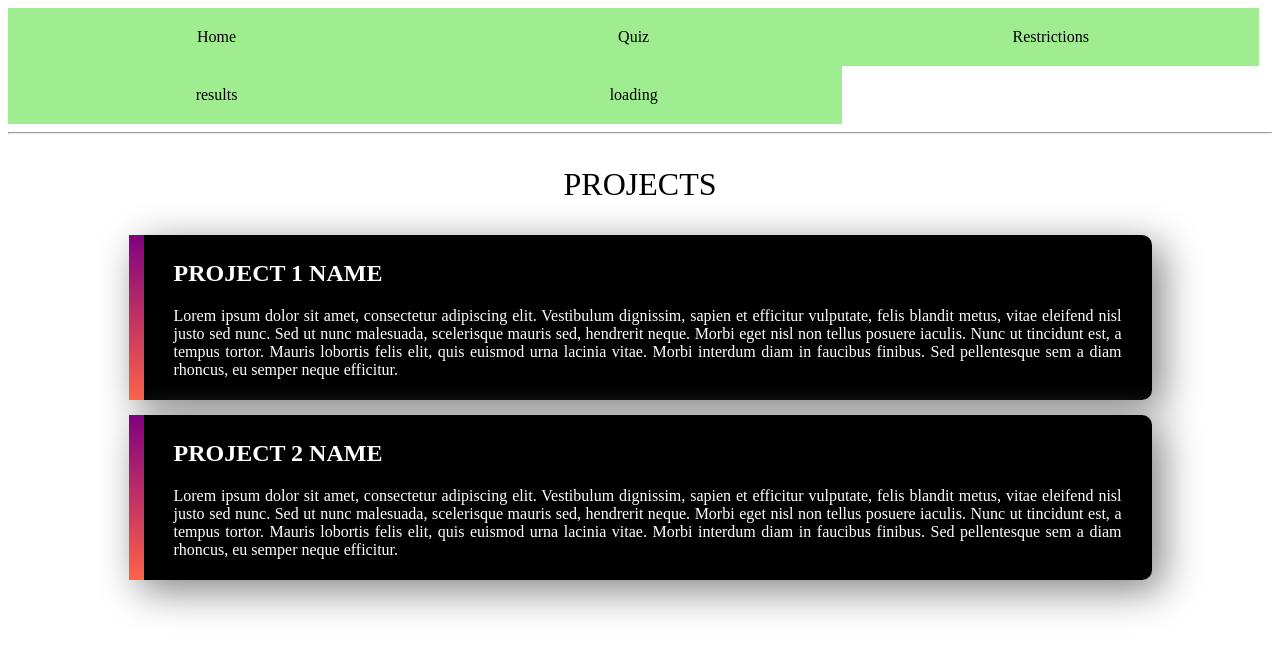
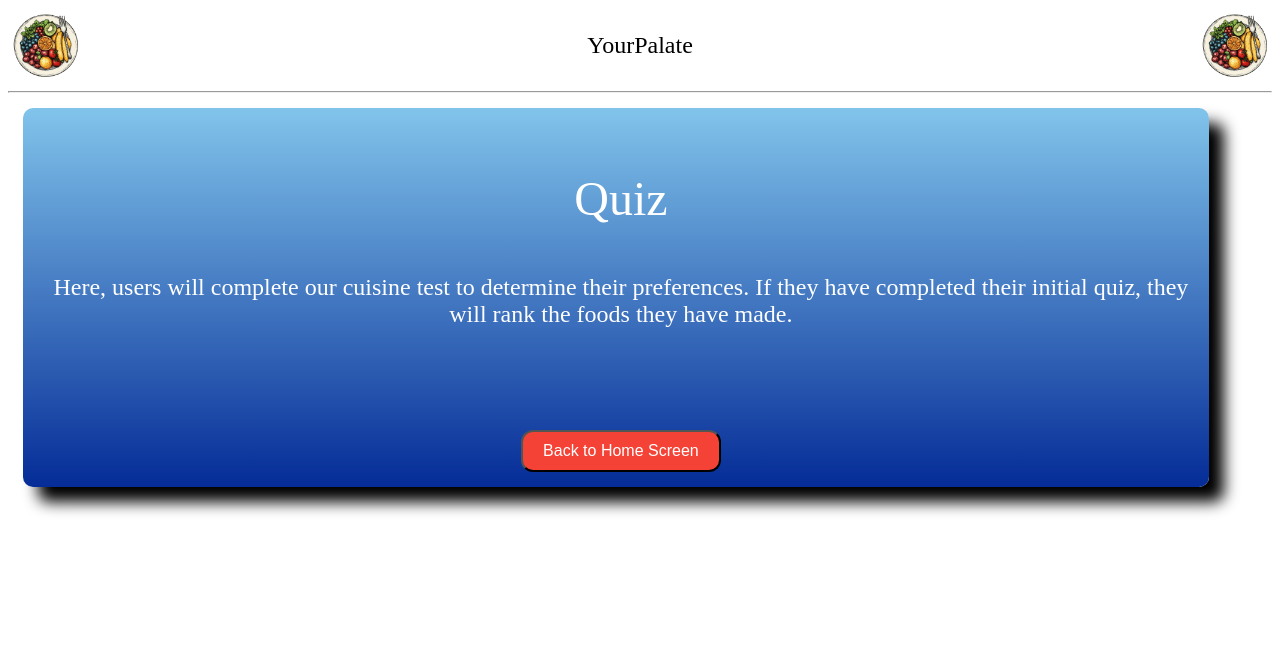
Before and after one commit to bitNathan/YourPalate, a Django app: page /YourPalate/quiz/ in a window 1280 px wide. Shown: the top 654 px of the page. Run offline with Django 4.2, Linux system fonts and the light colour scheme.

Commit message:
formatted website pages

```diff
--- a/src/web_design/sample_site/static/styles/style.css
+++ b/src/web_design/sample_site/static/styles/style.css
@@ -1,8 +1,8 @@
-navbar {
+logobar {
     width: 100%;
     margin:0px 0;
   }
-      navbar ul{
+  logobar ul{
     width: 100%;
     list-style: none;
     margin: 0;
@@ -10,11 +10,11 @@ navbar {
     overflow: hidden;
   }
 
-  navbar ul li{
+  logobar ul li{
     width: 33%;
     float: left;
   }
-      navbar ul li a{
+  logobar ul li a{
     text-decoration: none;
     color: rgb(0, 0, 0);
     text-align: center;
@@ -24,7 +24,7 @@ navbar {
     background-color: rgb(160, 236, 145);
   }
 
-  navbar ul li a:hover {
+  logobar ul li a:hover {
     background-color: rgb(11, 221, 29);
   }
 
--- a/src/web_design/sample_site/templates/loading.html
+++ b/src/web_design/sample_site/templates/loading.html
@@ -1,4 +1,4 @@
-{% include 'navbar.html' %}
+{% include 'logobar.html' %}
 {% load static %}
 <link rel="stylesheet" href="{% static 'styles/style.css' %}">
 <title>Home</title>
--- /dev/null
+++ b/src/web_design/sample_site/templates/logobar.html
@@ -0,0 +1,13 @@
+{% load static %}
+<link rel="stylesheet" href="{% static 'styles/style.css' %}">
+<logobar>
+  <span style="font-size: 24px; display: block; text-align: center;">
+    <div style="display: flex; justify-content: space-between; align-items: center;">
+      <img src="{% static 'images/logo.png' %}" width="75" height="75" style="margin-right: 10px;">
+      <span style="flex-grow: 1; text-align: center;">YourPalate</span>
+      <img src="{% static 'images/logo.png' %}" width="75" height="75" style="margin-left: 10px;">
+    </div>
+  </span>
+
+</logobar>
+<hr>
--- a/src/web_design/sample_site/templates/navbar.html
+++ /dev/null
@@ -1,12 +0,0 @@
-{% load static %}
-<link rel="stylesheet" href="{% static 'styles/style.css' %}">
-<navbar>
-    <ul>
-      <li><a href="/YourPalate/home">Home</a></li>
-      <li><a href="/YourPalate/quiz">Quiz</a></li>
-      <li><a href="/YourPalate/restrictions">Restrictions</a></li>
-      <li><a href="/YourPalate/results">results</a></li>
-      <li><a href="/YourPalate/loading">loading</a></li>
-    </ul>
-</navbar>
-<hr>
--- a/src/web_design/sample_site/templates/quiz.html
+++ b/src/web_design/sample_site/templates/quiz.html
@@ -1,40 +1,20 @@
-{% include 'navbar.html' %}
+{% include 'logobar.html' %}
 {% load static %}
 <link rel="stylesheet" href="{% static 'styles/style.css' %}">
-<title>Projects</title>
-        <section class="project-area">
-            <center>
-            <font size="6">
+<title>Home</title>
+<section class="home">
+        <center>
+            <font size="7">
 
-<p>PROJECTS</p>
-
+<p> Quiz </p>
+<p>  <font size="5.5">
+    Here, users will complete our cuisine test to determine their preferences.
+    If they have completed their initial quiz, they will rank the foods they have made.
+</p>
+    <br><br>
+    <button onclick="location.href='/YourPalate/home/'" style="border-radius: 12px; padding: 10px 20px; background-color: #f44336; color: white; font-size: 16px;">
+        Back to Home Screen
+    </button>
             </font>
-                <div id="project" class="project-item">
-                    <h2>PROJECT 1 NAME</h2>
-
-<p>Lorem ipsum dolor sit amet, consectetur adipiscing elit.
-                        Vestibulum dignissim, sapien et efficitur vulputate,
-                         felis blandit metus, vitae eleifend nisl justo sed nunc.
-                         Sed ut nunc malesuada, scelerisque mauris sed, hendrerit neque.
-                         Morbi eget nisl non tellus posuere iaculis.
-                         Nunc ut tincidunt est, a tempus tortor. Mauris lobortis felis elit,
-                         quis euismod urna lacinia vitae. Morbi interdum diam in faucibus finibus.
-                         Sed pellentesque sem a diam rhoncus, eu semper neque efficitur. </p>
-
-                </div>
-                <div id="project" class="project-item">
-                    <h2>PROJECT 2 NAME </h2>
-
-<p>Lorem ipsum dolor sit amet, consectetur adipiscing elit.
-                        Vestibulum dignissim, sapien et efficitur vulputate,
-                         felis blandit metus, vitae eleifend nisl justo sed nunc.
-                         Sed ut nunc malesuada, scelerisque mauris sed, hendrerit neque.
-                         Morbi eget nisl non tellus posuere iaculis.
-                         Nunc ut tincidunt est, a tempus tortor. Mauris lobortis felis elit,
-                         quis euismod urna lacinia vitae. Morbi interdum diam in faucibus finibus.
-                         Sed pellentesque sem a diam rhoncus, eu semper neque efficitur. </p>
-
-                </div>
-            </div>
-            </center>
-        </section>
+        </center>
+</section>
--- a/src/web_design/sample_site/templates/restrictions.html
+++ b/src/web_design/sample_site/templates/restrictions.html
@@ -1,4 +1,4 @@
-{% include 'navbar.html' %}
+{% include 'logobar.html' %}
 {% load static %}
 <link rel="stylesheet" href="{% static 'styles/style.css' %}">
 <title>Contact</title>
--- a/src/web_design/sample_site/templates/results.html
+++ b/src/web_design/sample_site/templates/results.html
@@ -1,4 +1,4 @@
-{% include 'navbar.html' %}
+{% include 'logobar.html' %}
 {% load static %}
 <link rel="stylesheet" href="{% static 'styles/style.css' %}">
 <title>Home</title>
@@ -16,7 +16,9 @@
     <p> Here is your shopping list </p>
 <font size="4">
     <p>"Lorem ipsum dolor sit amet, consectetur adipiscing elit, sed do eiusmod tempor incididunt ut labore et dolore magna aliqua. Ut enim ad minim veniam, quis nostrud exercitation ullamco laboris nisi ut aliquip ex ea commodo consequat. Duis aute irure dolor in reprehenderit in voluptate velit esse cillum dolore eu fugiat nulla pariatur. Excepteur sint occaecat cupidatat non proident, sunt in culpa qui officia deserunt mollit anim id est laborum."</p>
-
+    <button onclick="location.href='/YourPalate/home/'" style="border-radius: 12px; padding: 10px 20px; background-color: #f44336; color: white; font-size: 16px;">
+        Back to Home Screen
+    </button>
             </font>
         </center>
 </section>
```
Also changed, not shown: src/web_design/sample_site/templates/home.html (+12 -10 lines), src/web_design/sample_site/templates/login.html (+14 -12 lines), src/web_design/sample_site/templates/signUp.html (+11 -12 lines).
